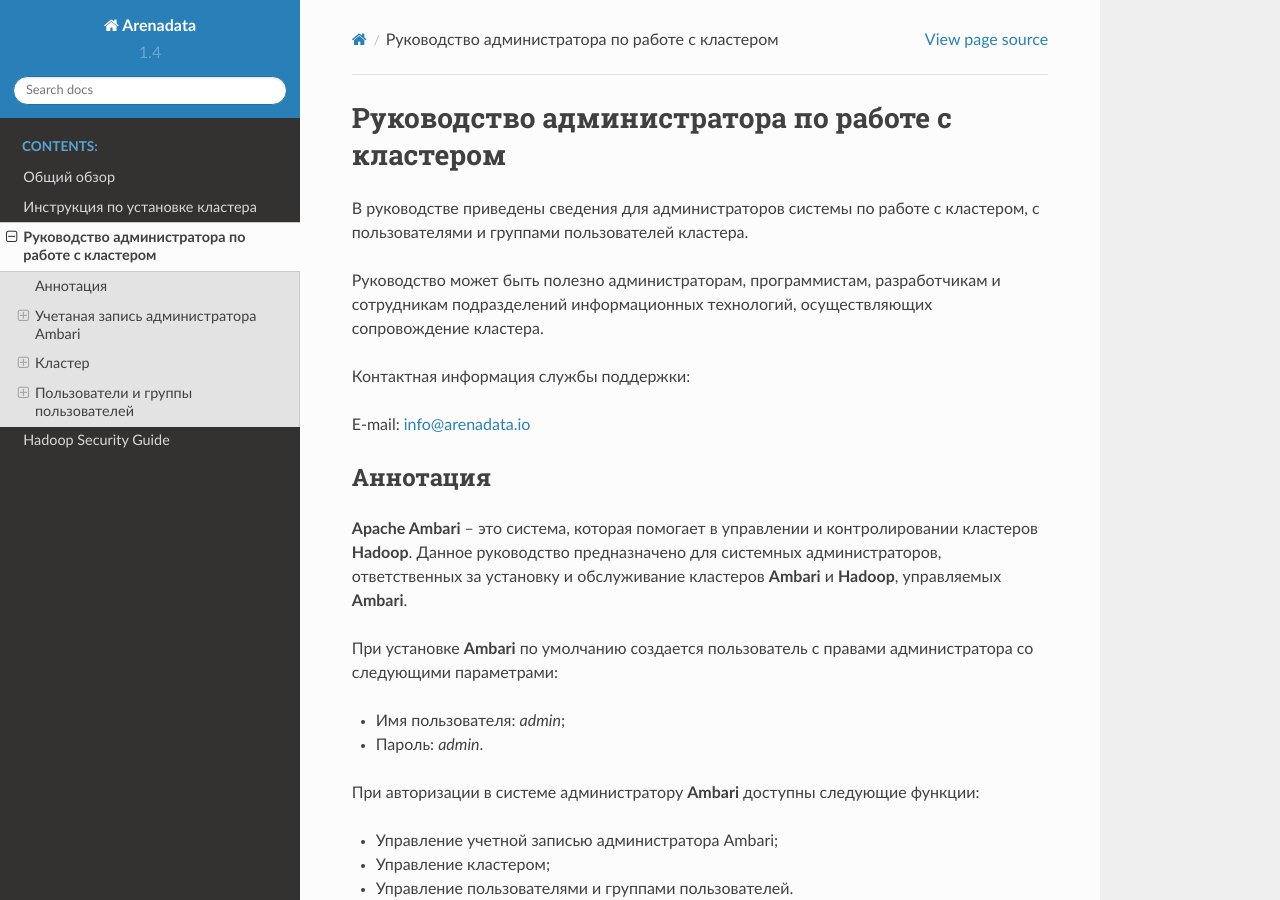
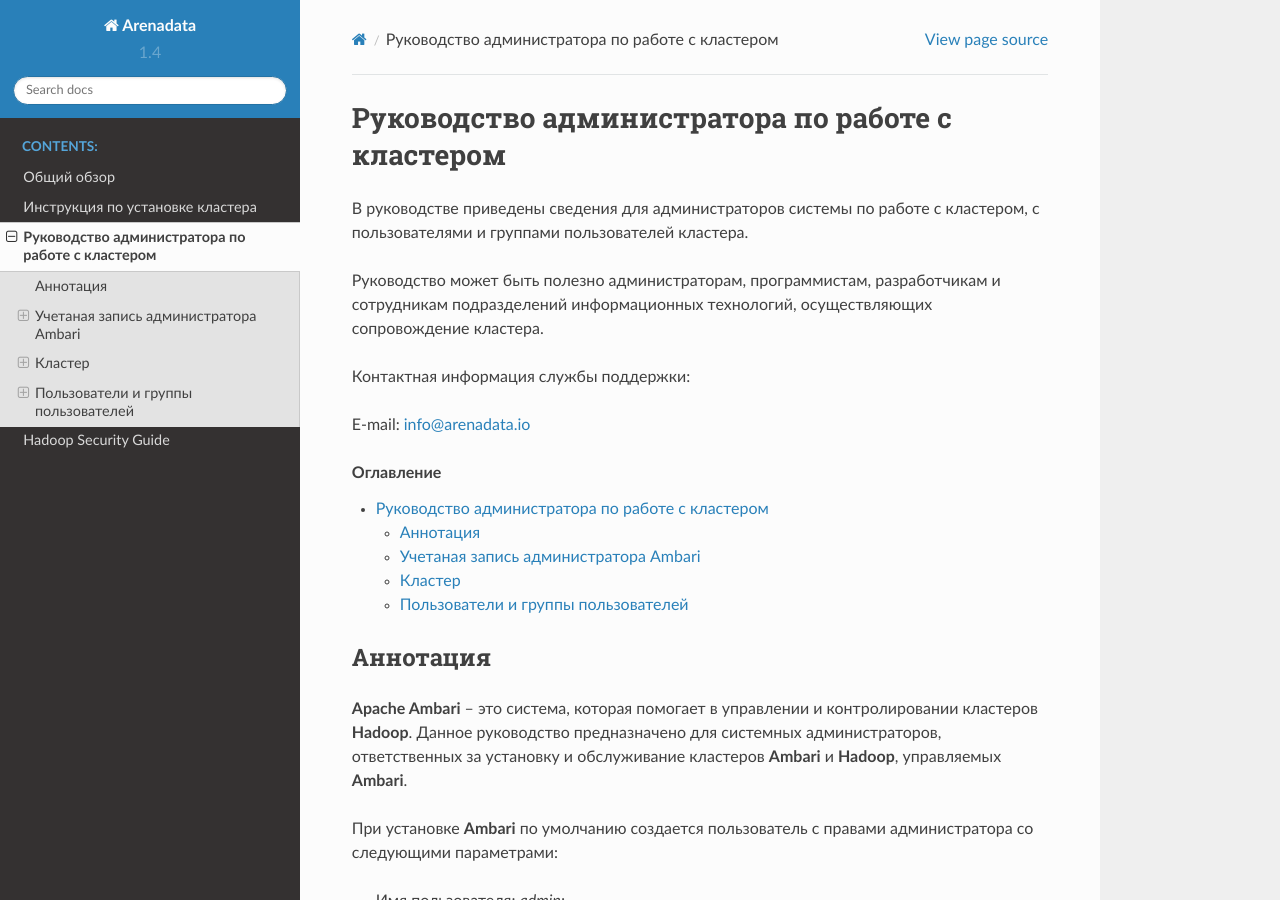
Before and after one commit to arenadata/docs_adps, a Sphinx documentation site: the page built from source/administration.rst, in a window 1280 px wide and 900 px high. Built offline with Sphinx 7.4.7 and the Read the Docs theme 2.0.0, drawn with Linux system fonts in a browser that asks for light colours; some of the changed lines change nothing that is shown.

Commit message:
Update administration.rst

```diff
--- a/source/administration.rst
+++ b/source/administration.rst
@@ -1,5 +1,6 @@
 Руководство администратора по работе с кластером
 ================================================
+
 В руководстве приведены сведения для администраторов системы по работе с кластером, с пользователями и группами пользователей кластера.
 
 Руководство может быть полезно администраторам, программистам, разработчикам и сотрудникам подразделений информационных технологий, осуществляющих сопровождение кластера.
@@ -11,9 +12,8 @@
 
 
 
-.. toctree::
-   :maxdepth: 2
-   :caption: Оглавление:
+.. contents:: Оглавление
+   :depth: 2
 
 
 
```
